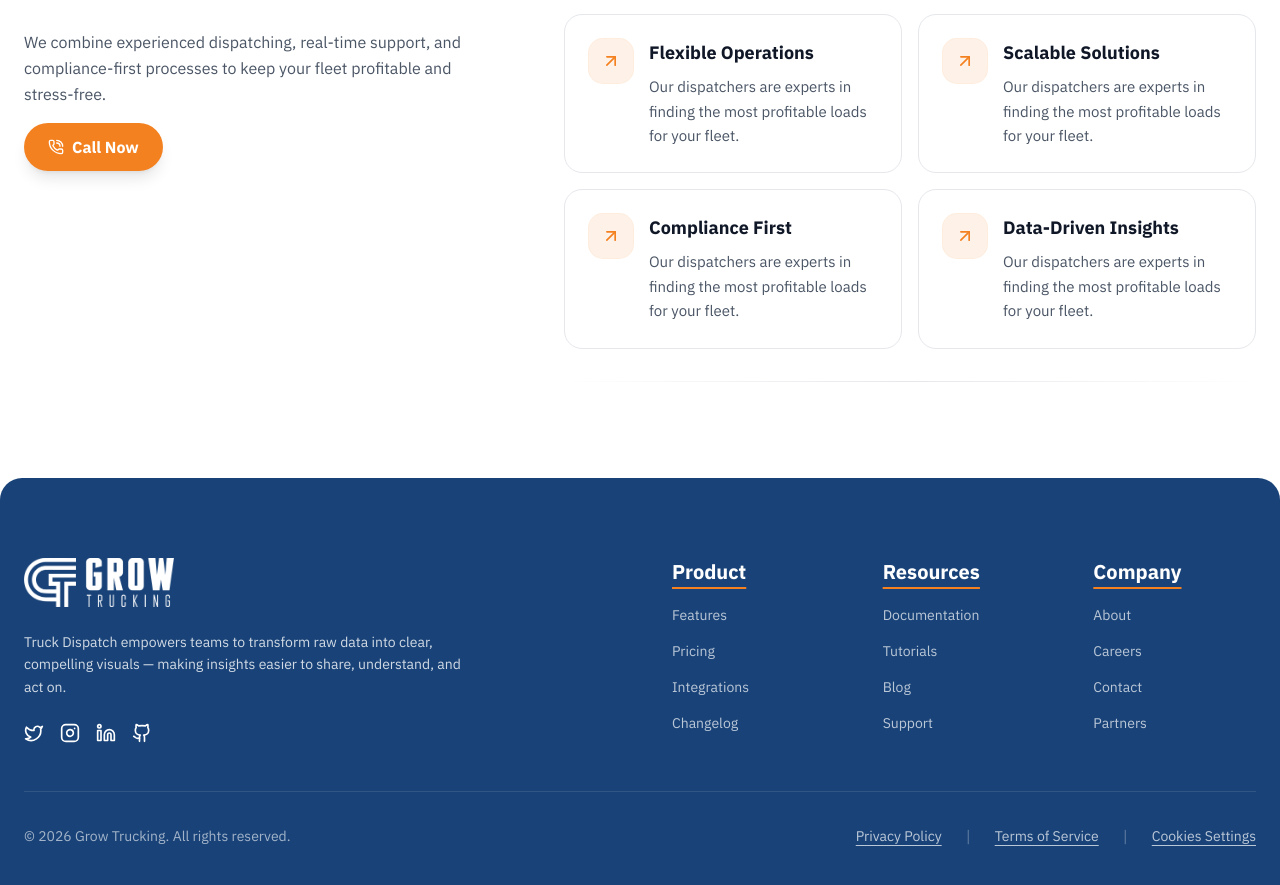
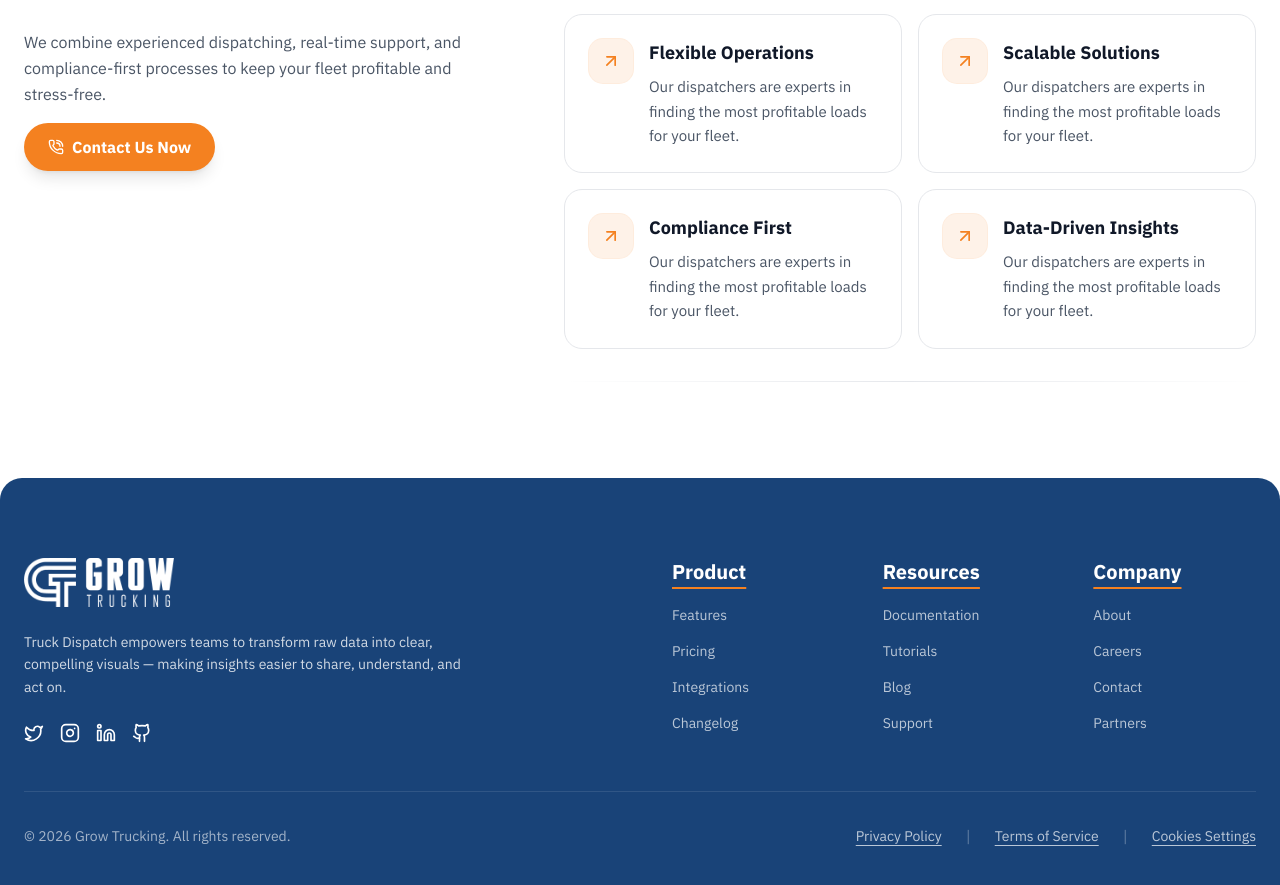
Before and after one commit to codebyshoaib/grow-trucking, a Next.js app in the folder frontend/: page /services in a window 1280 px wide. Shown: the part 2786-3671 px from the top of the page. Built offline with nearby package versions, Linux system fonts and the light colour scheme.

Commit message:
adds linkages to buttons

```diff
--- a/frontend/components/pages/about/AboutExperience.tsx
+++ b/frontend/components/pages/about/AboutExperience.tsx
@@ -3,6 +3,7 @@ import { Badge } from "@/components/ui/badge";
 import { Card, CardContent } from "@/components/ui/card";
 import { ArrowUpRight } from "lucide-react";
 import { Button } from "@/components/ui/button";
+import Link from "next/link";
 
 export default function AboutExperience() {
     return (
@@ -35,7 +36,9 @@ export default function AboutExperience() {
                             </div>
                         </div>
 
-                        <Button className="mt-12" size="lg" icon={<ArrowUpRight className="w-5 h-5" />} iconPosition="left">Book Free Consultation</Button>
+                        <Button className="mt-12" size="lg" icon={<ArrowUpRight className="w-5 h-5" />} iconPosition="left">
+                            <Link href="/contact">Book Free Consultation</Link>
+                        </Button>
                     </div>
 
                     {/* Right */}
--- a/frontend/components/pages/about/AboutInfo.tsx
+++ b/frontend/components/pages/about/AboutInfo.tsx
@@ -3,6 +3,7 @@ import Image from 'next/image'
 import { Badge } from '@/components/ui/badge'
 import { Button } from '@/components/ui/button'
 import { PhoneCall } from 'lucide-react'
+import Link from 'next/link'
 
 export default function AboutInfo() {
     return (
@@ -27,7 +28,9 @@ export default function AboutInfo() {
                             your authority, focusing on your profit—not just
                             moving freight
                         </p>
-                        <Button className="mt-4" size="lg" icon={<PhoneCall className="w-5 h-5" />} iconPosition="left">Call Now</Button>
+                        <Button className="mt-4" size="lg" icon={<PhoneCall className="w-5 h-5" />} iconPosition="left">
+                            <Link href="/contact">Contact Us Now</Link>
+                        </Button>
                     </div>
 
                     {/* Right Section - Image Grid */}
--- a/frontend/components/pages/about/CTASection.tsx
+++ b/frontend/components/pages/about/CTASection.tsx
@@ -47,7 +47,7 @@ export default function CTASection({
                             icon={<ArrowRight className="w-6 h-6 sm:w-7 sm:h-7" />}
                             iconPosition="right"
                         >
-                            Book Free Consultation
+                            <Link href="/contact">Book Free Consultation</Link>
                         </Button>
                     </div>
                 </div>
--- a/frontend/components/pages/about/NextMoving.tsx
+++ b/frontend/components/pages/about/NextMoving.tsx
@@ -3,6 +3,7 @@ import Image from 'next/image'
 import { ArrowRight } from 'lucide-react'
 import { Button } from '@/components/ui/button'
 import { Badge } from '@/components/ui/badge'
+import Link from 'next/link'
 
 export default function NextMoving() {
     return (
@@ -53,7 +54,7 @@ export default function NextMoving() {
                                     size="lg"
                                     className="bg-primary hover:bg-primary/90 text-white w-full sm:w-auto"
                                 >
-                                    Get Started Today
+                                    <Link href="/contact">Get Started Today</Link>
                                 </Button>
                             </div>
                         </div>
--- a/frontend/components/pages/homepage/FAQSection.tsx
+++ b/frontend/components/pages/homepage/FAQSection.tsx
@@ -4,6 +4,7 @@ import React, { useState } from 'react'
 import { Plus, Minus, ArrowRight } from 'lucide-react'
 import { Button } from '@/components/ui/button'
 import { Badge } from '@/components/ui/badge'
+import Link from 'next/link'
 
 const faqs = [
     {
@@ -67,7 +68,7 @@ export default function FAQSection() {
                             iconPosition="right"
                             className="uppercase tracking-tighter"
                         >
-                            Contact us
+                            <Link href="/contact">Contact us</Link>
                         </Button>
                     </div>
 
--- a/frontend/components/pages/homepage/Hero.tsx
+++ b/frontend/components/pages/homepage/Hero.tsx
@@ -1,6 +1,7 @@
 import React from 'react'
 import { Button } from '@/components/ui/button'
 import { Youtube, Linkedin, Facebook } from 'lucide-react'
+import Link from 'next/link';
 
 export default function Hero() {
     const videoUrl = process.env.NEXT_PUBLIC_HERO_VIDEO_URL;
@@ -37,8 +38,9 @@ export default function Hero() {
                     <Button
                         size="lg"
                         className="text-lg"
+
                     >
-                        Book Free Consultation
+                        <Link href="/contact">Book Free Consultation</Link>
                     </Button>
 
                 </div>
--- a/frontend/components/pages/homepage/ProcessSection.tsx
+++ b/frontend/components/pages/homepage/ProcessSection.tsx
@@ -5,6 +5,7 @@ import Image from 'next/image'
 import { Button } from '@/components/ui/button'
 import { ArrowRight, Play } from 'lucide-react'
 import { Badge } from '@/components/ui/badge'
+import Link from 'next/link'
 
 const steps = [
     {
@@ -69,7 +70,7 @@ export default function ProcessSection() {
                             icon={<ArrowRight className="w-5 h-5" />}
                             iconPosition="right"
                         >
-                            Get Started
+                            <Link href="/contact">Get Started</Link>
                         </Button>
 
                         {/* Video Player Placeholder */}
--- a/frontend/components/pages/homepage/SpecialitiesSection.tsx
+++ b/frontend/components/pages/homepage/SpecialitiesSection.tsx
@@ -4,6 +4,7 @@ import React, { useEffect, useMemo, useRef, useState } from "react"
 import Image from "next/image"
 import { Button } from "@/components/ui/button"
 import { Badge } from "@/components/ui/badge"
+import Link from "next/link"
 
 const specialities = [
     {
@@ -219,14 +220,14 @@ export default function SpecialitiesSection() {
                                         variant="default"
                                         className="uppercase tracking-tighter text-base sm:text-lg px-8 sm:px-10"
                                     >
-                                        Start Trucking Dispatch
+                                        <Link href="/contact">Start Trucking Dispatch</Link>
                                     </Button>
                                     <Button
                                         variant="outline"
                                         size="lg"
                                         className="border-2 border-primary bg-transparent text-black font-black uppercase tracking-tighter hover:bg-primary hover:text-white hover:border-primary text-base sm:text-lg px-8 sm:px-10"
                                     >
-                                        Learn more
+                                        <Link href="/about">Learn more</Link>
                                     </Button>
                                 </div>
                             </div>
--- a/frontend/components/pages/homepage/WhyChooseUs.tsx
+++ b/frontend/components/pages/homepage/WhyChooseUs.tsx
@@ -4,6 +4,7 @@ import React from 'react'
 import { TrendingUp, Users, Headphones, Clock, ArrowRight, Truck } from 'lucide-react'
 import { Button } from '@/components/ui/button'
 import { Badge } from '@/components/ui/badge'
+import Link from 'next/link'
 
 const reasons = [
     {
@@ -121,7 +122,7 @@ export default function WhyChooseUs() {
                                 icon={<ArrowRight className="w-5 h-5" />}
                                 iconPosition="right"
                             >
-                                Start Free Consultation
+                                <Link href="/contact">Book Free Consultation</Link>
                             </Button>
                         </div>
                     </div>
--- a/frontend/components/pages/services/WhyOurServices.tsx
+++ b/frontend/components/pages/services/WhyOurServices.tsx
@@ -3,6 +3,7 @@ import { Badge } from '@/components/ui/badge'
 import { Button } from '@/components/ui/button'
 import { ArrowRight, ArrowUpRight, PhoneCall } from 'lucide-react'
 import Image from 'next/image'
+import Link from 'next/link'
 
 const reasons = [
     {
@@ -56,7 +57,9 @@ export default function WhyOurServices() {
                             to keep your fleet profitable and stress-free.
                         </p>
 
-                        <Button className="mt-4" size="lg" icon={<PhoneCall className="w-5 h-5" />} iconPosition="left">Call Now</Button>
+                        <Button className="mt-4" size="lg" icon={<PhoneCall className="w-5 h-5" />} iconPosition="left">
+                            <Link href="/contact">Contact Us Now</Link>
+                        </Button>
                     </div>
 
                     {/* Right: Features (2 columns) */}
```
